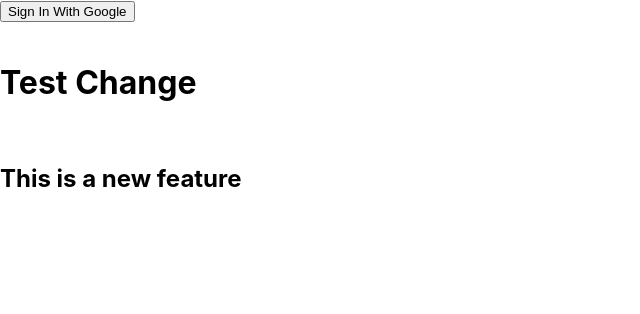
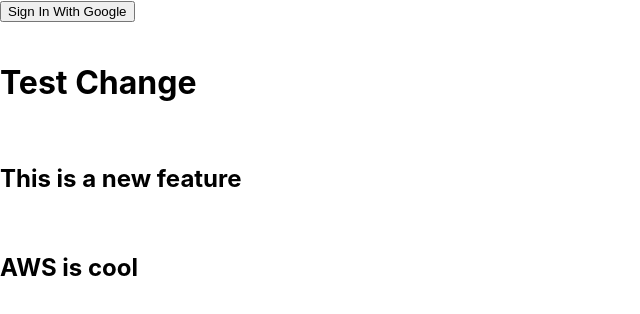
Before and after one commit to Jkroeger123/554FinalProject, a Next.js app: page / in a window 1280 px wide. Shown: the top 314 px of the page, without its empty margins (0-640 px from the left). Built offline with nearby package versions, Linux system fonts and the light colour scheme.

Commit message:
test autopull domain

```diff
--- a/pages/index.js
+++ b/pages/index.js
@@ -31,6 +31,7 @@ export default function Home() {
       <br />
       <h2>This is a new feature</h2>
       <br />
+      <h2>AWS is cool</h2>
 
     </div>
   )
```
